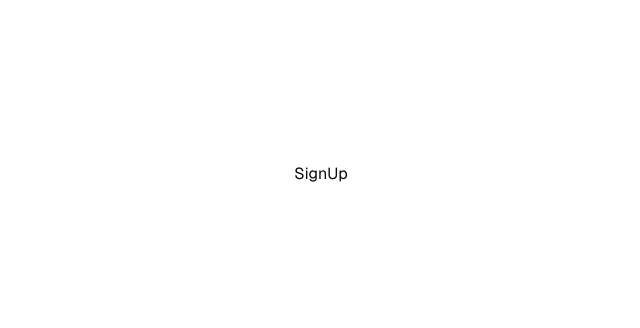
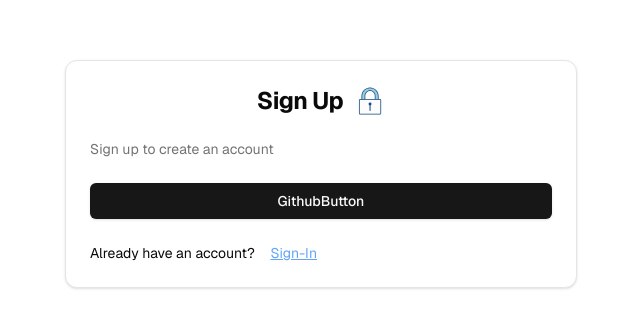
Before and after one commit to kavinda-100/google-doc-clone, a Next.js app: page /sign-up in a window 1280 px wide. Shown: the part 226-554 px from the top of the page, without its empty margins (319-959 px from the left). Built offline with nearby package versions, Linux system fonts and the light colour scheme.

Commit message:
create the sign-in sign-up UI.

```diff
--- a/src/app/(auth)/sign-in/page.tsx
+++ b/src/app/(auth)/sign-in/page.tsx
@@ -1,8 +1,45 @@
-import React from 'react'
+import React from "react";
+import {
+  Card,
+  CardContent,
+  CardDescription,
+  CardFooter,
+  CardHeader,
+  CardTitle,
+} from "../../../components/ui/card";
+import Image from "next/image";
+import GithubButton from "../../../components/auth/GithubButton";
+import Link from "next/link";
 
-const SignIn = () => {
-    return (
-        <div>SignIn</div>
-    )
-}
-export default SignIn
+const SignInPage = () => {
+  return (
+    <Card className={"w-full min-w-[300px] max-w-lg"}>
+      <CardHeader className={"flex flex-col gap-4"}>
+        <CardTitle
+          className={
+            "flex items-center justify-center gap-3 text-2xl font-bold"
+          }
+        >
+          Sign In
+          <Image src={"/lock.svg"} alt={"lock-image"} width={30} height={30} />
+        </CardTitle>
+        <CardDescription>Sign In to Your account</CardDescription>
+      </CardHeader>
+      <CardContent>
+        <GithubButton />
+      </CardContent>
+      <CardFooter>
+        <p className={"text-sm"}>
+          Dont&apos;t have an account?{" "}
+          <Link
+            href={"/sign-up"}
+            className={"ml-3 text-blue-400 underline hover:text-blue-600"}
+          >
+            Sign-Up
+          </Link>
+        </p>
+      </CardFooter>
+    </Card>
+  );
+};
+export default SignInPage;
--- a/src/app/(auth)/sign-up/page.tsx
+++ b/src/app/(auth)/sign-up/page.tsx
@@ -1,8 +1,45 @@
-import React from 'react'
+import React from "react";
+import {
+  Card,
+  CardContent,
+  CardDescription,
+  CardFooter,
+  CardHeader,
+  CardTitle,
+} from "../../../components/ui/card";
+import GithubButton from "../../../components/auth/GithubButton";
+import Link from "next/link";
+import Image from "next/image";
 
-const SignUp = () => {
-    return (
-        <div>SignUp</div>
-    )
-}
-export default SignUp
+const SignUpPage = () => {
+  return (
+    <Card className={"w-full min-w-[300px] max-w-lg"}>
+      <CardHeader className={"flex flex-col gap-4"}>
+        <CardTitle
+          className={
+            "flex items-center justify-center gap-3 text-2xl font-bold"
+          }
+        >
+          Sign Up
+          <Image src={"/lock.svg"} alt={"lock-image"} width={30} height={30} />
+        </CardTitle>
+        <CardDescription>Sign up to create an account</CardDescription>
+      </CardHeader>
+      <CardContent>
+        <GithubButton />
+      </CardContent>
+      <CardFooter>
+        <p className={"text-sm"}>
+          Already have an account?{" "}
+          <Link
+            href={"/sign-in"}
+            className={"ml-3 text-blue-400 underline hover:text-blue-600"}
+          >
+            Sign-In
+          </Link>
+        </p>
+      </CardFooter>
+    </Card>
+  );
+};
+export default SignUpPage;
--- /dev/null
+++ b/src/components/auth/GithubButton.tsx
@@ -0,0 +1,9 @@
+"use client";
+
+import React from "react";
+import { Button } from "../ui/button";
+
+const GithubButton = () => {
+  return <Button className={"w-full"}>GithubButton</Button>;
+};
+export default GithubButton;
```
Also changed, not shown: public/lock.svg (added).
